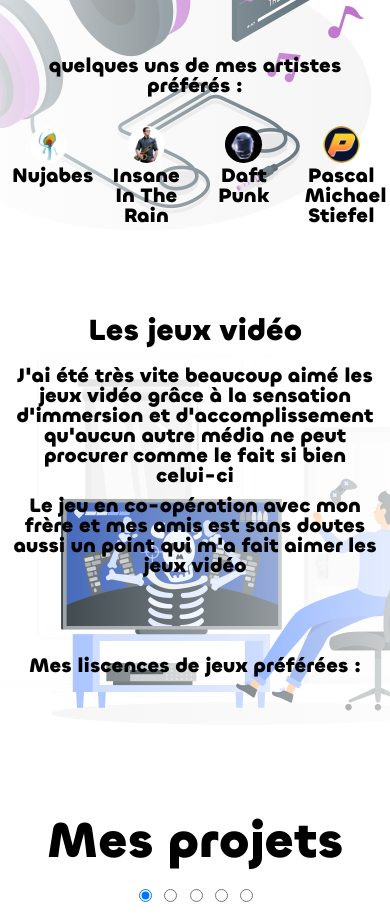
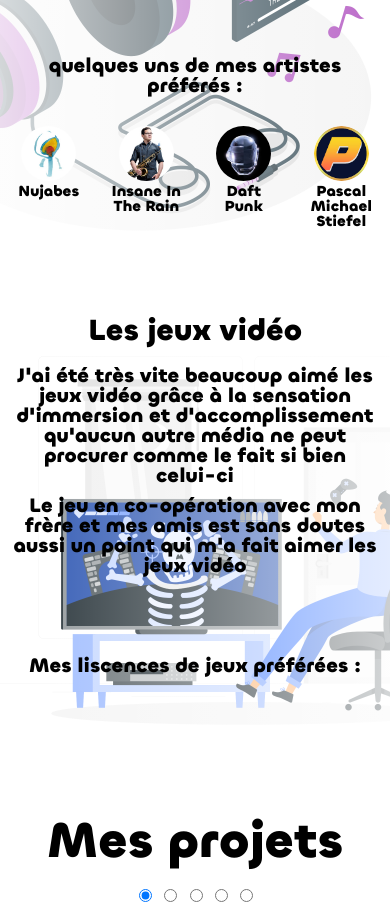
Before and after one commit to YlianF/SitePerso, a plain HTML site: page index.html in a window 390 px wide. Shown: the part 1800-2723 px from the top of the page. Drawn offline with Linux system fonts and the light colour scheme.

Commit message:
test téléphone 5

```diff
--- a/css/style.css
+++ b/css/style.css
@@ -157,6 +157,7 @@ body {
 
 .darktxt {
     color: black;
+    font-size: 15px;
 }
 
 .dark {
@@ -225,7 +226,8 @@ a:after {
 
 .logo_artiste {
     border-radius: 50%;
-    width: 50%;
+    width: 75%;
+    max-width: 200px;
 }
 
 
```
